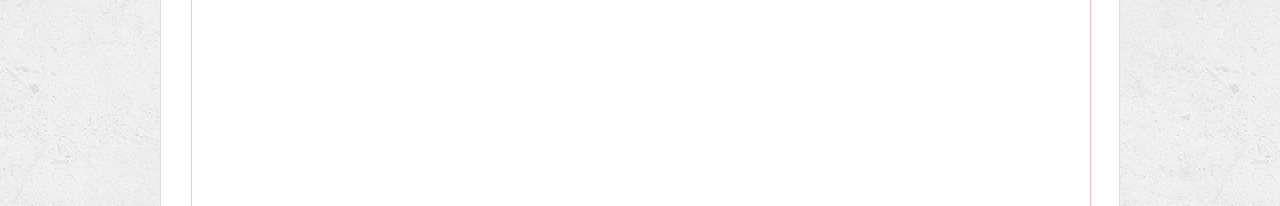
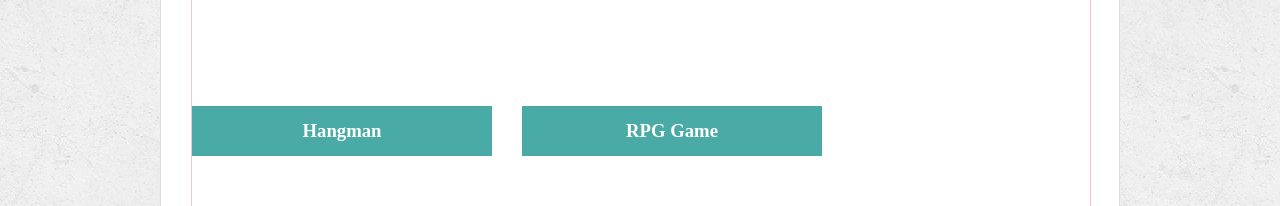
Before and after one commit to emadamczyk/EA_basic_wk1, a plain HTML site: page portfolio.html in a window 1280 px wide. Shown: the part 269-475 px from the top of the page. Drawn offline with Linux system fonts and the light colour scheme.

Commit message:
portfolio final stages

```diff
--- a/assets/css/style.css
+++ b/assets/css/style.css
@@ -198,9 +198,17 @@ input[type=submit]:hover  {
   .gallery {
     width: 300px;
     height: 200px;
+  }
 
+  .gallery-head h3 {
+    background-color: #4aaaa5;
+    color: #fff;
+    line-height: 50px;
+    width: 300px;
+    padding: 0 30px;
+    text-align: center;
+  }
 
-  }
 figure {
   display: block;
   margin: 0;
@@ -237,3 +245,17 @@ figure {
     top: 500px;
     left: 0;
   }
+
+#gallery-1 {
+  position: absolute;
+  top: 125px;
+  left: 0;
+  z-index: 2;
+}
+
+#gallery-2 {
+  position: absolute;
+  top: 125px;
+  left: 330px;
+  z-index: 2;
+}
--- a/portfolio.html
+++ b/portfolio.html
@@ -35,9 +35,15 @@
                     <section class="gallery-images">
                             <figure class="gallery">
                                 <img id="box-1" src="assets/images/cats-1.jpg">
+                                <div class="gallery-head">
+                                    <h3 id="gallery-1">Hangman</h3>
+                                </div>
                             </figure>
                             <figure class="gallery">
                                 <img id="box-2" src="assets/images/cats-2.jpg">
+                                <div class="gallery-head">
+                                    <h3 id="gallery-2">RPG Game</h3>
+                                </div>
                             </figure>
                             <figure class="gallery">
                                 <img id="box-3" src="assets/images/cats-3.jpg">
```
